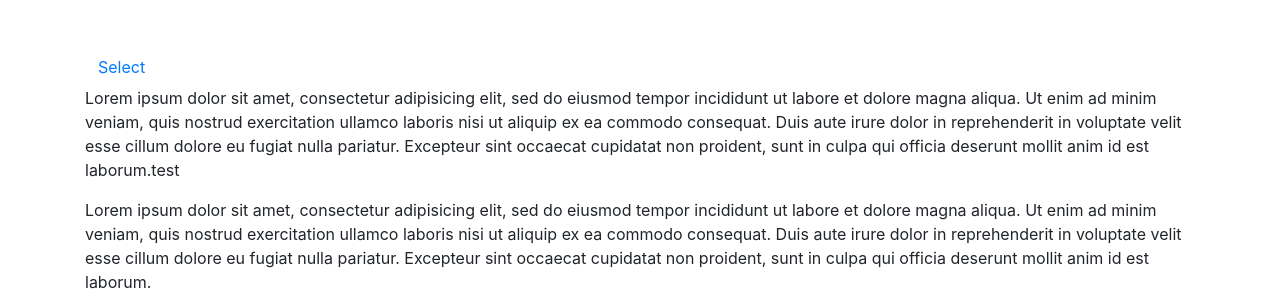
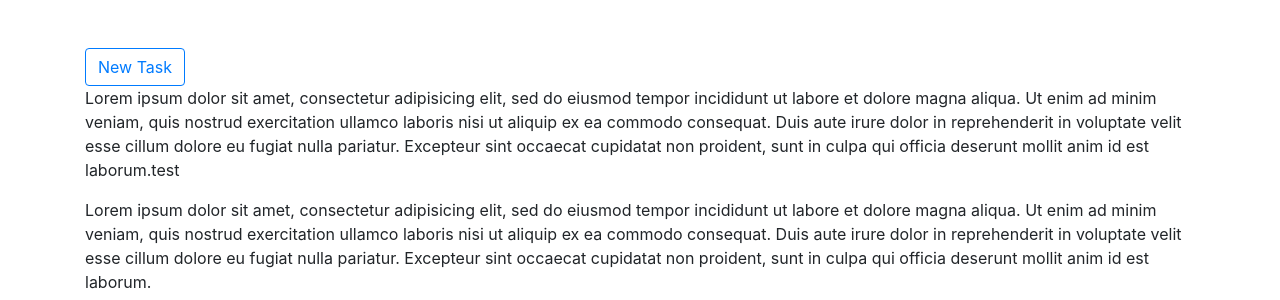
Before and after one commit to RoryEgan/cs4014-project, a PHP site: page / in a window 1280 px wide. Shown: the part 166-466 px from the top of the page. Run offline with PHP 8.4, Linux system fonts and the light colour scheme; data that the repository does not hold is empty; some libraries are stand-ins or nearby versions.

Commit message:
New task modal optimised:
The new task modal now has a styled button that is ready to be placed wherever it needs to go. The form has been abstracted into a new includes folder called partial. The new task page has been deleted as it was unnecessary.

```diff
--- a/includes/header.php
+++ b/includes/header.php
@@ -23,7 +23,6 @@
               <li class="active nav-item"><a href="#">Page 2</a></li>
               <li class="active nav-item"><a href="faq.php">FAQS</a></li>
               <li class="active nav-item"><a href="#">Page 4</a></li>
-              <li class="active nav-item"><a href="new-task.php">New Task+</a></li>
             </ul>
           </div>
         </div>
--- /dev/null
+++ b/includes/partial/new-task.php
@@ -0,0 +1,48 @@
+<?php include('includes/php/utils/Database.class.php'); ?>
+<form class="form" onsubmit="checkHoneypot()" action="login.php" method="post">
+  <div class="form-group">
+    <div>
+      <input  class="form-control my-2" type="text" name="signUpFirstName" value="" placeholder="Task Title" required/>
+    </div>
+    <select class="form-control my-2" name="signUpSubject">
+      <option selected hidden>Task Type</option>
+      <?php
+      include('includes/php/utils/DropdownOptionGenerator.class.php');
+      $gen = new DropdownOptionGenerator();
+      $query = "SELECT * FROM TaskType;";
+      $gen -> generateOptions($query, 'TaskTypeVal');
+      ?>
+    </select>
+    <div>
+      <textarea name="signUpLastName" class="form-control my-2 input-large" type="text" value="" placeholder="Description"  required></textarea>
+    </div>
+    <div class="form-inline">
+      <input name="signUpEmail" class="form-control my-2" type="text" placeholder="Number of pages" required/>
+    </div>
+    <div class="form-inline">
+      <input name="signUpPassword" type="password" class="form-control my-2" placeholder="Number of words" />
+    </div>
+    <select class="form-control my-2" name="signUpSubject">
+      <option selected hidden>File Format</option>
+      <?php
+      $query = "SELECT * FROM Format;";
+      $gen -> generateOptions($query, 'FormatVal');
+      ?>
+    </select>
+    <div class="my-2">
+      <input type="file" class="my-2 btn-default btn-file" required/>
+    </div>
+    <label for="claim-date">Claim deadline:</label>
+    <div class=" my-2">
+      <input id="claim-date" type="date" />
+    </div>
+    <label for="completion-date">Completion deadline:</label>
+    <div class=" my-2">
+      <input id="completion-date" type="date" />
+    </div>
+    <input type="submit" class="btn btn-default" value="Submit" name="signUpButton" role="button"/>
+    <div class="input-field">
+      <input id="gotcha" type="text" name="contact" value="" />
+    </div>
+  </div>
+</form>
--- a/index.php
+++ b/index.php
@@ -1,13 +1,14 @@
 <?php include('includes/head.php');?>
 <?php include('includes/header.php');?>
-<?php include('includes/php/utils/Database.class.php'); ?>
 <div class="page-content my-5">
   <div class="container">
 
     <section>
-      <a href="#" data-toggle="modal" data-target="#contact-modal-2" class="btn btn-default btn-md ghost modal-trigger" data-id="">
-        Select
-      </a>
+      <button type="button" class="btn btn-outline-primary">
+        <a href="#" data-toggle="modal" data-target="#contact-modal-2" class="modal-trigger">
+          New Task
+        </a>
+      </button>
       <div class="modal" id="contact-modal-2" tabindex="-1" role="dialog" aria-labelledby="myModalLabel" aria-hidden="true">
         <div class="modal-dialog" role="document">
           <div class="modal-content">
@@ -15,57 +16,10 @@
               <button type="button" class="close" data-dismiss="modal" aria-label="Close">
                 <span aria-hidden="true">&times;</span>
               </button>
-              <h4 class="modal-title" id="myModalLabel">Get Customers Online</h4>
+              <h4 class="modal-title" id="myModalLabel">Create a new Task</h4>
             </div>
             <div class="modal-body">
-              <form class="form" onsubmit="checkHoneypot()" action="login.php" method="post">
-                <div class="form-group">
-                  <div>
-                    <input  class="form-control my-2" type="text" name="signUpFirstName" value="" placeholder="Task Title" required/>
-                  </div>
-                  <select class="form-control my-2" name="signUpSubject">
-                    <option selected hidden>Task Type</option>
-                    <?php
-                    include('includes/php/utils/DropdownOptionGenerator.class.php');
-                    $gen = new DropdownOptionGenerator();
-                    $query = "SELECT * FROM TaskType;";
-                    $gen -> generateOptions($query, 'TaskTypeVal');
-                    ?>
-                  </select>
-                  <div>
-                    <textarea name="signUpLastName" class="form-control my-2 input-large" type="text" value="" placeholder="Description"  required></textarea>
-                  </div>
-                  <div class="form-inline">
-                    <input name="signUpEmail" class="form-control my-2" type="text" placeholder="Number of pages" required/>
-                  </div>
-                  <div class="form-inline">
-                    <input name="signUpPassword" type="password" class="form-control my-2" placeholder="Number of words" />
-                  </div>
-                  <select class="form-control my-2" name="signUpSubject">
-                    <option selected hidden>File Format</option>
-                    <?php
-                    $query = "SELECT * FROM Format;";
-                    $gen -> generateOptions($query, 'FormatVal');
-                    ?>
-                  </select>
-                  <div class="my-2">
-                    <input type="file" class="my-2 btn-default btn-file" required/>
-                  </div>
-                  <label for="claim-date">Claim deadline:</label>
-                  <div class=" my-2">
-                    <input id="claim-date" type="date" />
-                  </div>
-                  <label for="completion-date">Completion deadline:</label>
-                  <div class=" my-2">
-                    <input id="completion-date" type="date" />
-                  </div>
-                  <input type="submit" class="btn btn-default" value="Submit" name="signUpButton" role="button"/>
-                  <div class="input-field">
-                    <input id="gotcha" type="text" name="contact" value="" />
-                  </div>
-                </div>
-              </form>
-
+              <?php include('includes/partial/new-task.php');?>
             </div>
           </div>
         </div>
```
Also changed, not shown: new-task.php (deleted, +0 -67 lines).
